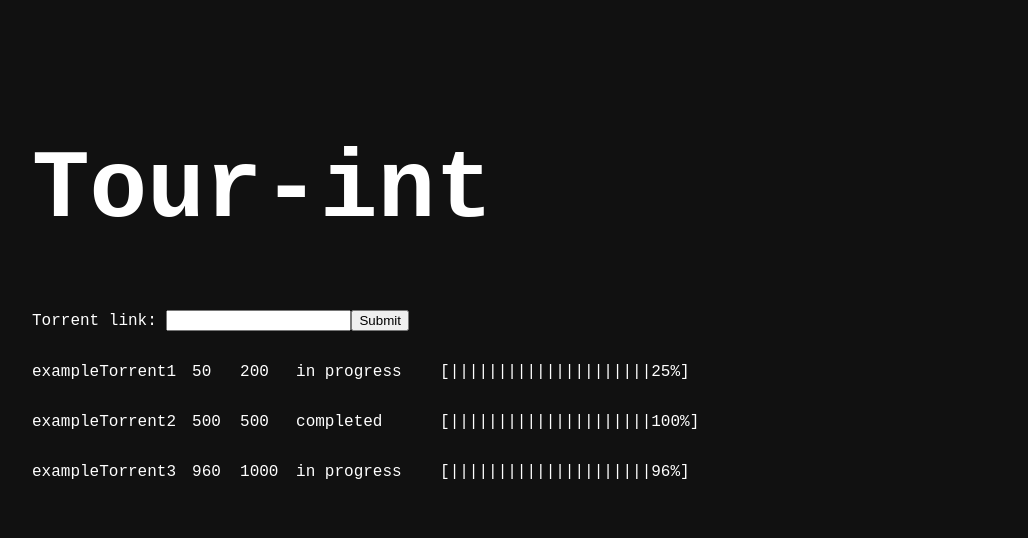
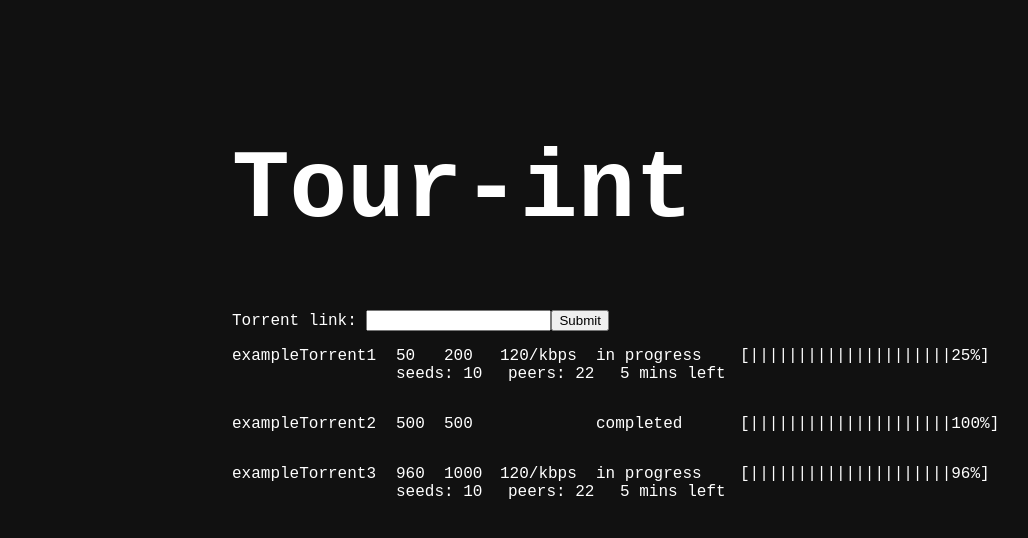
Before and after one commit to johnvtan/tour-int, a React (Create React App) app in the folder client/: page / in a window 1280 px wide. Shown: the top 538 px of the page, without its empty margins (16-1044 px from the left). Built offline with nearby package versions, Linux system fonts and the light colour scheme.

Commit message:
more stub data for table and table rows

```diff
--- a/client/src/components/TorrentCard.jsx
+++ b/client/src/components/TorrentCard.jsx
@@ -1,18 +1,40 @@
 import React from "react";
-import { TableRow, TableCell } from "../styles/TorrentCardStyles";
+import {
+  TableRow,
+  TableRowAlternate,
+  TableCell,
+} from "../styles/TorrentCardStyles";
 
 const TorrentCard = (props) => {
-  const { name, amountDownloaded, totalSize, status } = props.data;
+  const {
+    name,
+    amountDownloaded,
+    totalSize,
+    speed,
+    status,
+    seeds,
+    peers,
+    eta,
+  } = props.data;
   const progress = (amountDownloaded / totalSize) * 100;
 
   return (
+    <>
       <TableRow>
-      <TableCell>{name}</TableCell>
+        <TableCell cellWidth="148px">{name}</TableCell>
         <TableCell cellWidth="32px">{amountDownloaded}</TableCell>
         <TableCell cellWidth="40px">{totalSize}</TableCell>
+        <TableCell cellWidth="80px">{speed}</TableCell>
         <TableCell cellWidth="128px">{status}</TableCell>
         <TableCell>[|||||||||||||||||||||{progress}%]</TableCell>
       </TableRow>
+      <TableRowAlternate>
+        <TableCell cellWidth="148px"></TableCell>
+        <TableCell cellWidth="96px">{seeds ? `seeds: ${seeds}` : ""}</TableCell>
+        <TableCell cellWidth="96px">{peers ? `peers: ${peers}` : ""}</TableCell>
+        <TableCell cellWidth="120px">{eta ? `${eta} left` : ""}</TableCell>
+      </TableRowAlternate>
+    </>
   );
 };
 
--- a/client/src/components/TorrentTable.jsx
+++ b/client/src/components/TorrentTable.jsx
@@ -8,7 +8,11 @@ const fakeData = [
     torrent_id: 1,
     amountDownloaded: 50,
     totalSize: 200,
+    speed: "120/kbps",
     status: "in progress",
+    seeds: "10",
+    peers: "22",
+    eta: "5 mins",
   },
   {
     name: "exampleTorrent2",
@@ -22,7 +26,11 @@ const fakeData = [
     torrent_id: 3,
     amountDownloaded: 960,
     totalSize: 1000,
+    speed: "120/kbps",
     status: "in progress",
+    seeds: "10",
+    peers: "22",
+    eta: "5 mins",
   },
 ];
 
--- a/client/src/styles/AppStyles.js
+++ b/client/src/styles/AppStyles.js
@@ -19,5 +19,5 @@ export const Container = styled.div`
 
 export const AppContainer = styled.div`
   margin-top: 64px;
-  width: 1200px;
+  width: 800px;
 `;
--- a/client/src/styles/TorrentCardStyles.js
+++ b/client/src/styles/TorrentCardStyles.js
@@ -5,8 +5,14 @@ export const TableRow = styled.div`
   // border: dashed white;
 `;
 
+export const TableRowAlternate = styled.div`
+  display: flex;
+  margin-bottom: 32px;
+  // border: dashed white;
+`;
+
 export const TableCell = styled.div`
-  padding: 16px 16px 16px 0;
+  padding-right: 16px;
   width: ${(props) => props.cellWidth};
   // border: dashed blue;
 `;
```
Lines whose indentation alone changed are shown as unchanged.
